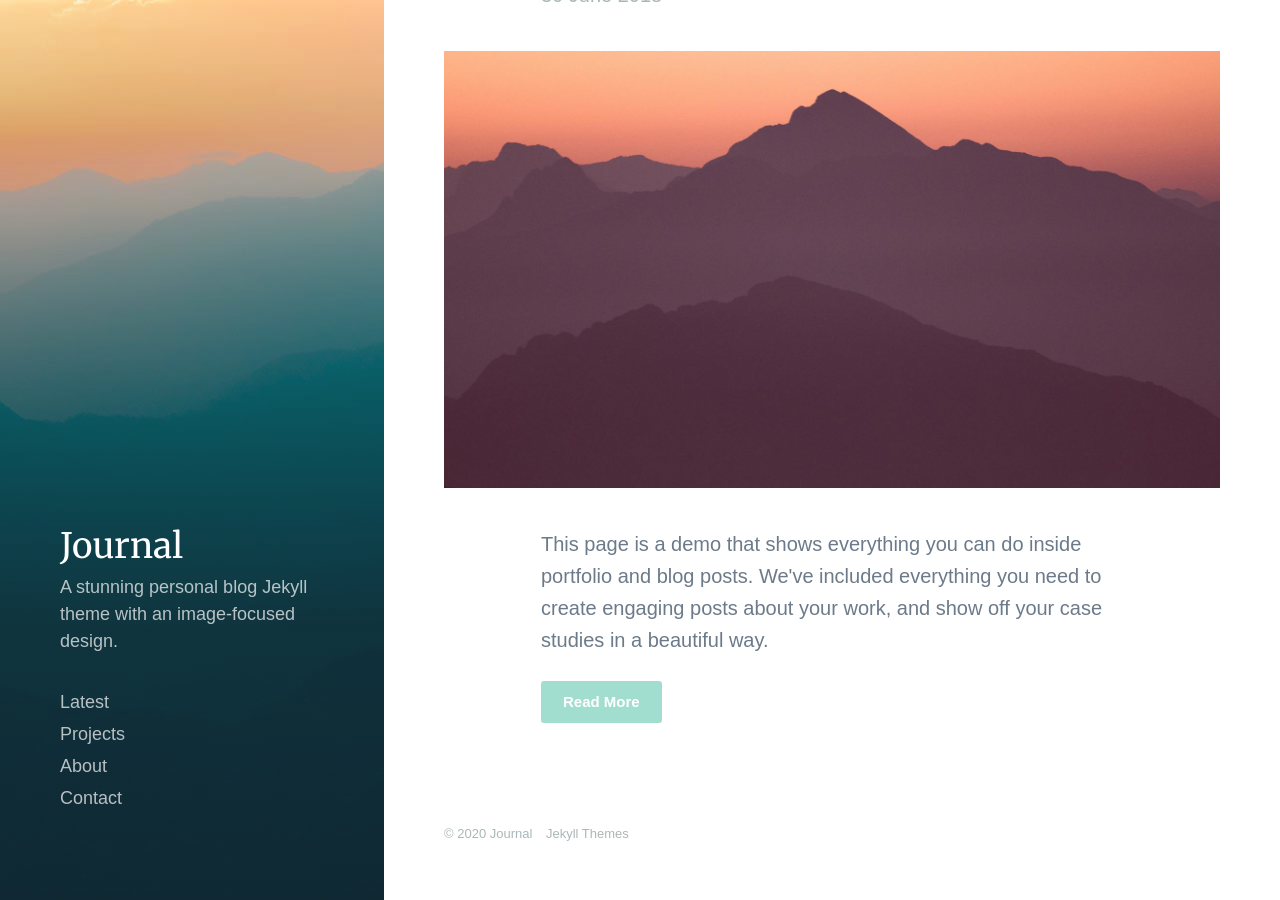
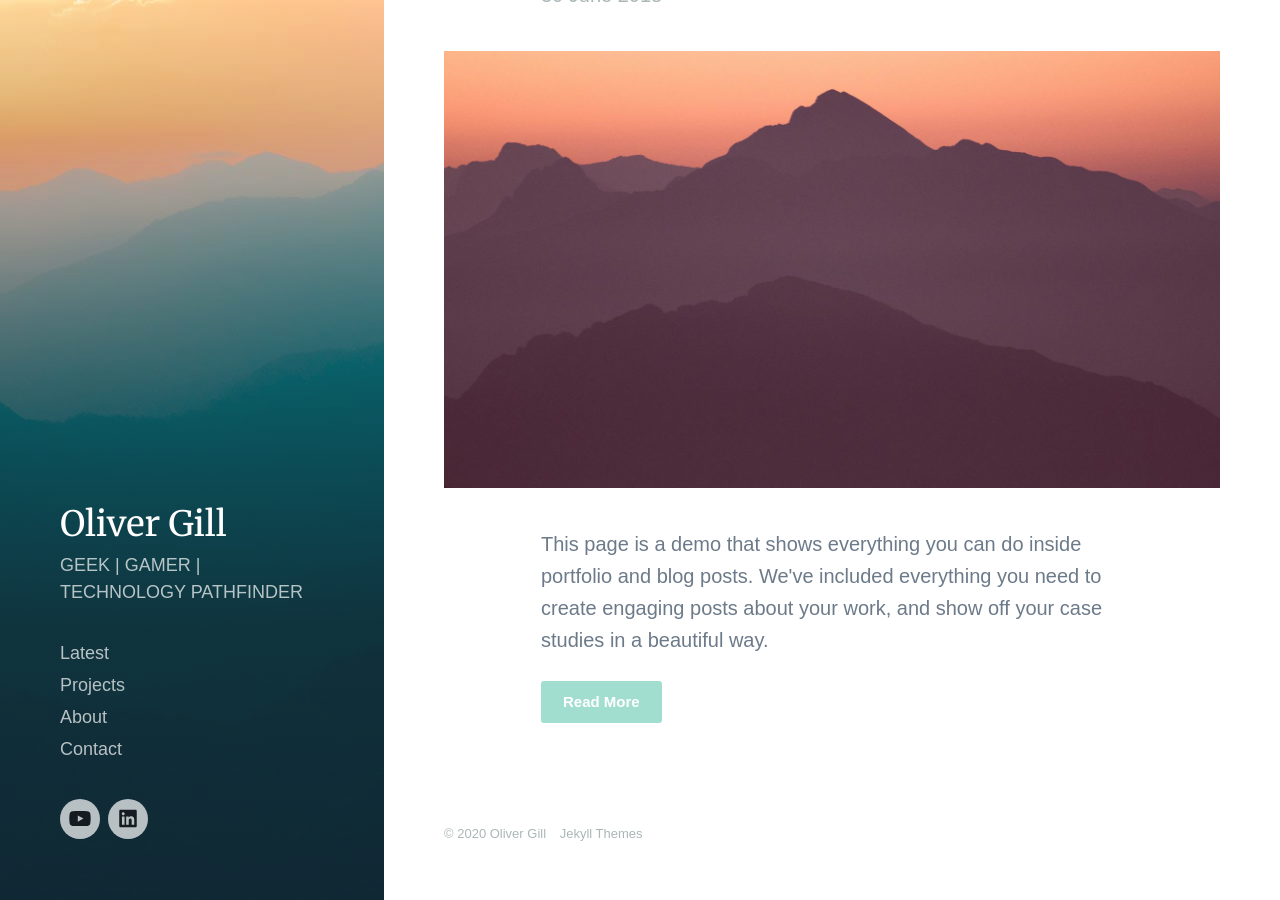
Before and after one commit to olivergillcom/olivergillblog.github.io, a Jekyll site: the page built from index.html, in a window 1280 px wide and 900 px high, scrolled down 133 px. Built offline with Jekyll 4.4.1, drawn with Linux system fonts in a browser that asks for light colours; nearby versions of some CDN libraries; some web fonts are replaced; the list of posts is cut into pages by our own code.

Commit message:
Update settings.yml

```diff
--- a/_data/settings.yml
+++ b/_data/settings.yml
@@ -1,6 +1,6 @@
 basic_settings:
-  site_title: Journal
-  site_tagline: A stunning personal blog Jekyll theme with an image-focused design.
+  site_title: Oliver Gill
+  site_tagline: GEEK | GAMER | TECHNOLOGY PATHFINDER
   favicon_image: /images/favicon.png
 
 header_settings:
@@ -33,7 +33,7 @@ social_settings:
   twitter_url: ''
   instagram_url: ''
   snapchat_url: ''
-  youtube_url: ''
+  youtube_url: 'https://www.youtube.com/user/olig89'
   google-plus_url: ''
   vimeo_url: ''
   pinterest_url: ''
@@ -54,7 +54,7 @@ social_settings:
   soundcloud_url: ''
   spotify_url: ''
   bandcamp_url: ''
-  linkedin_url: ''
+  linkedin_url: 'https://www.linkedin.com/in/olivergill/'
 
 color_settings:
   background_color: '#ffffff'
```
